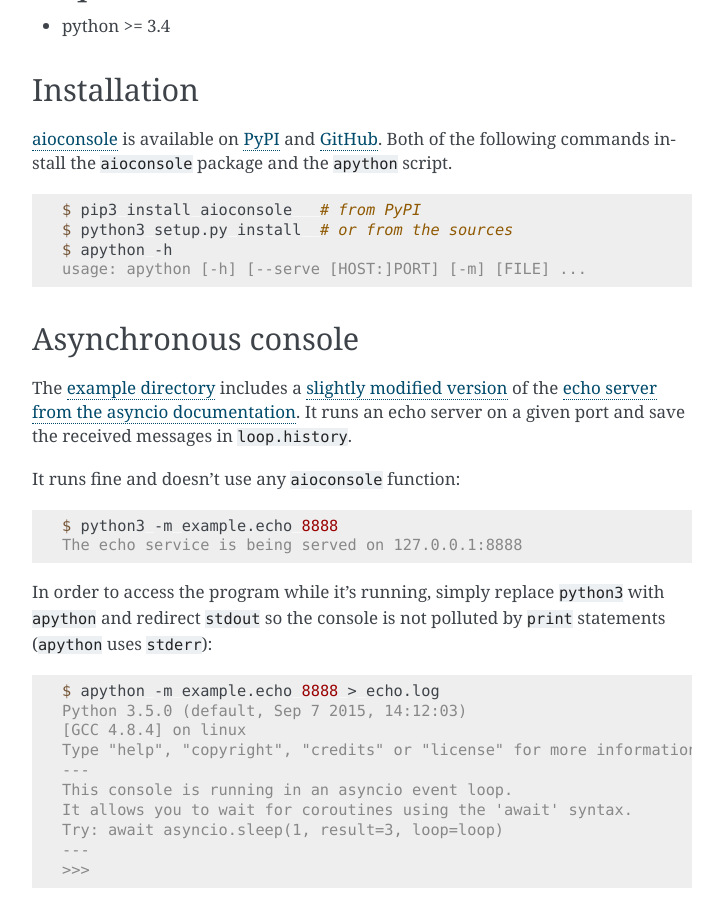
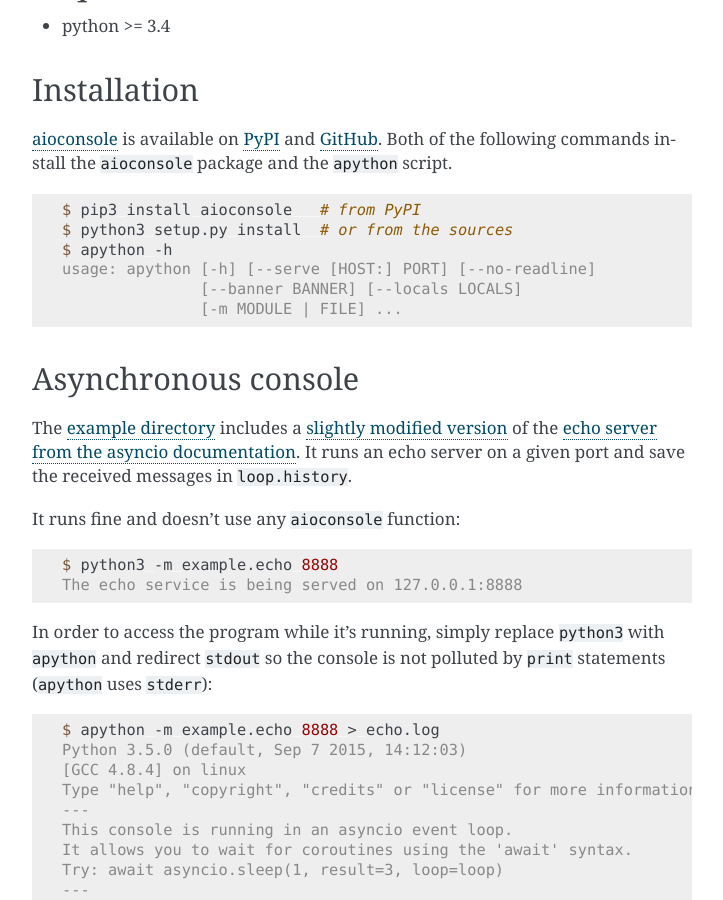
Before and after one commit to vxgmichel/aioconsole, a Sphinx documentation site: the page built from docs/index.rst, in a window 1280 px wide and 900 px high, scrolled down 432 px. Shown: the whole window, without its empty margins (388-1111 px from the left). Built offline with Sphinx 7.4.7, drawn with Linux system fonts in a browser that asks for light colours.

```diff
--- a/docs/index.rst
+++ b/docs/index.rst
@@ -46,7 +46,9 @@ and the ``apython`` script.
     $ pip3 install aioconsole   # from PyPI
     $ python3 setup.py install  # or from the sources
     $ apython -h
-    usage: apython [-h] [--serve [HOST:]PORT] [-m] [FILE] ...
+    usage: apython [-h] [--serve [HOST:] PORT] [--no-readline]
+                   [--banner BANNER] [--locals LOCALS]
+                   [-m MODULE | FILE] ...
 
 
 Asynchronous console
```
Also changed, not shown: README.rst (+13 -6 lines).
